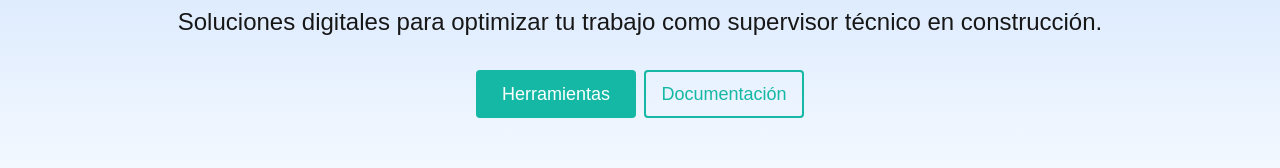
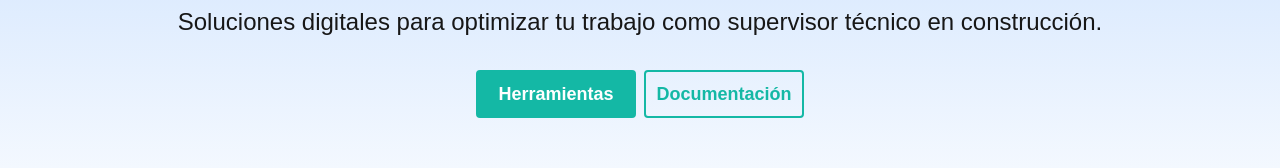
Before and after one commit to LEstebanR/supervision_obra, a Next.js app: page / in a window 1280 px wide. Shown: the part 378-546 px from the top of the page. Built offline with nearby package versions, Linux system fonts and the light colour scheme.

Commit message:
fix deploy problems

```diff
--- a/src/app/documentos/page.tsx
+++ b/src/app/documentos/page.tsx
@@ -1,3 +1,3 @@
-export function Home() {
+export default function Home() {
   return <p>Documentos</p>;
 }
--- a/src/components/ui/button.tsx
+++ b/src/components/ui/button.tsx
@@ -14,7 +14,7 @@ type ButtonProps = {
 };
 
 const defaultClasses =
-  "p-2 rounded-sm border-2 text-lg hover:opacity-80 hover:shadow-lg transition-all duration-300 ";
+  "p-2 rounded-sm border-2 text-lg hover:opacity-80 hover:shadow-lg transition-all duration-300 font-bold";
 
 const sizeClasses = {
   sm: "w-24",
```
